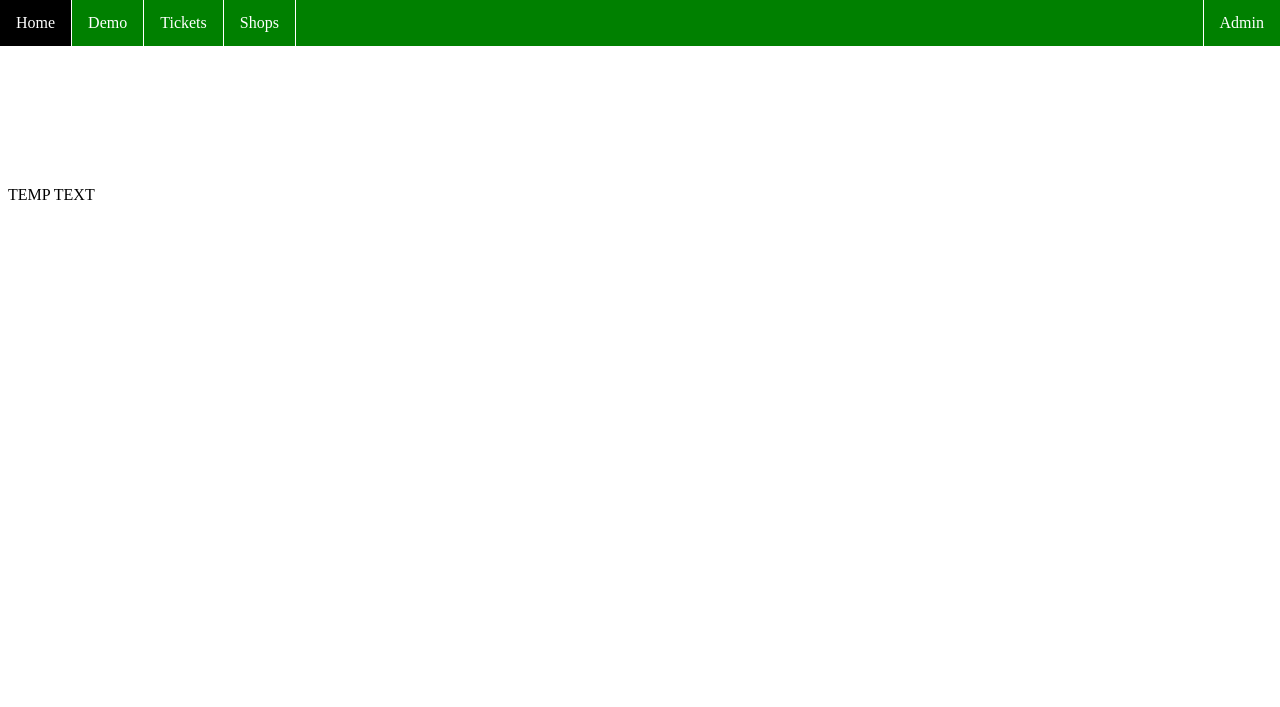
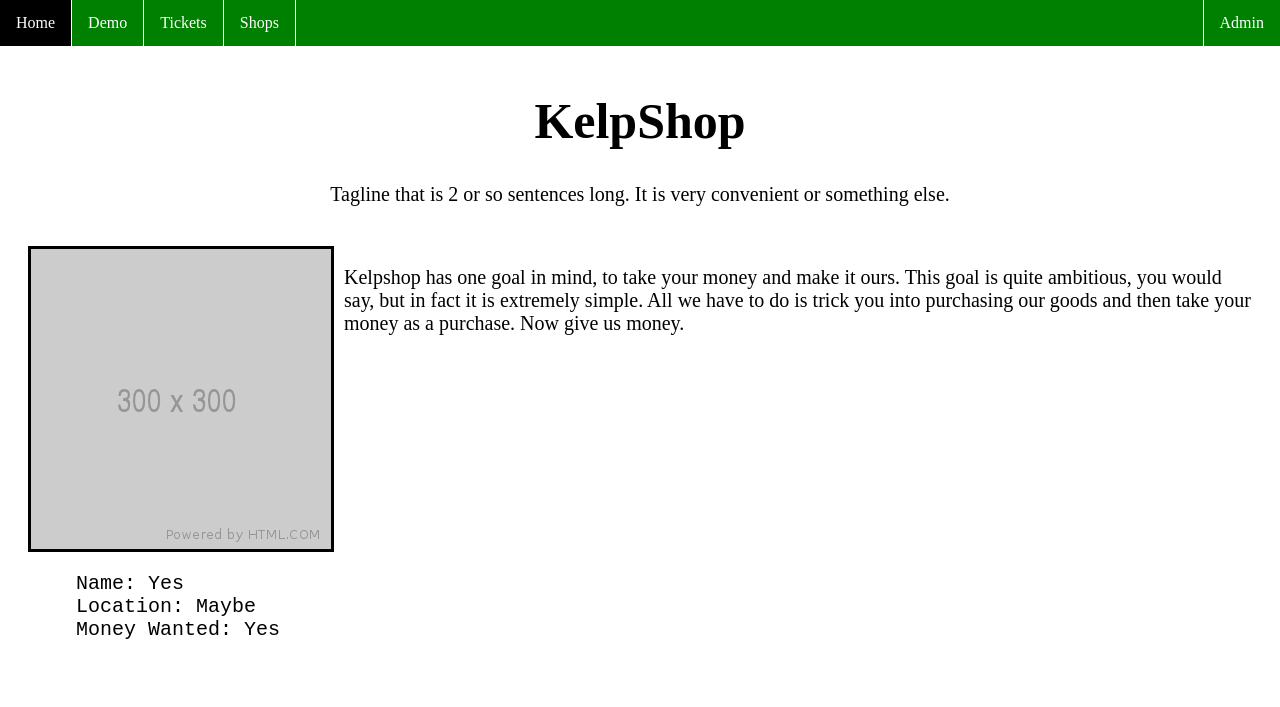
Before and after one commit to Kelpering/KelpShop, a plain HTML site: page Home/index.html in a window 1280 px wide. Drawn offline with Linux system fonts and the light colour scheme.

Commit message:
About Template Finished

```diff
--- a/Home/index.html
+++ b/Home/index.html
@@ -20,8 +20,31 @@
         <li><a href="../Admin/index.html">Admin</a></li> <!--Maybe move this to the end? Last element?-->
     </ul>
     </nav>
-    <br><br><br><br><br><br><br><br><br> <!--FIX LATER, TEMP FIX-->
-    <p>TEMP TEXT</p>
+    <div id="Intro">
+        <h1>KelpShop</h1>
+        <p>Tagline that is 2 or so sentences long.
+            It is very convenient or something else.</p>
+    </div>
+
+    <section id="About">
+        <!--Image floated left-->
+        <!--Text next to picture, contains small summary of business-->
+        <div id="PicText">
+        <img src="../Assets/AssetTemp.png">
+        <p>Kelpshop has one goal in mind, to take your money and make it ours.
+            This goal is quite ambitious, you would say, but in fact it is
+            extremely simple. All we have to do is trick you into purchasing
+            our goods and then take your money as a purchase. Now give us money.
+        </p>
+        </div>
+
+        <!--Move this all below the image as it would be better-->
+        <pre>
+    Name: Yes
+    Location: Maybe
+    Money Wanted: Yes
+        </pre>
+    </section>
 
 <script src="./script.js"></script>
 </body>
--- a/Home/style.css
+++ b/Home/style.css
@@ -9,6 +9,14 @@
     --darkGreen: seaGreen;
     --navText: white;
     --navSelect:black;
+    --background:white;
+}
+
+body
+{
+    padding-top:50px;
+    background-color: var(--background);
+    /*maybe a gradient or something else nice looking?*/
 }
 
 nav
@@ -60,3 +68,39 @@ nav a
 {
     background-color:var(--navSelect);
 }
+
+/*Navbar End*/
+
+#Intro h1
+{
+    font-size: 50px;
+    text-align:center;
+}
+
+#Intro p
+{
+    font-size:20px;
+    text-align:center;
+}
+
+#About
+{
+    padding:20px;
+}
+
+#PicText
+{
+    overflow:hidden;
+}
+
+#About img
+{
+    float:left;
+    border-style:solid; /*add more border later*/
+    margin-right:10px;
+}
+
+#About p, #About pre
+{
+    font-size:20px;
+}
```
Also changed, not shown: Assets/AssetTemp.png (added).
